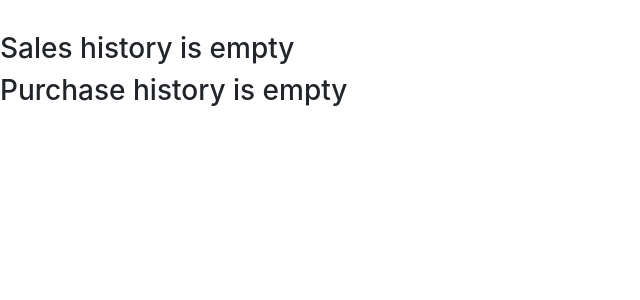
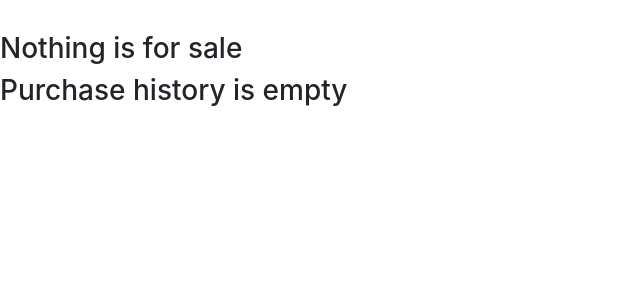
Before and after one commit to alexk318/onlineStore, a Flask app: a page that uses main/templates/statistics_page.html in a window 1280 px wide. Shown: the part 56-356 px from the top of the page, without its empty margins (0-640 px from the left). Run offline with Flask 2, Linux system fonts and the light colour scheme; the visitor is signed in with stand-in values (Sample User, id 1); data comes from the database, SQL or seed files in the repository; data that the repository does not hold is empty; some libraries are stand-ins or nearby versions.

```diff
--- a/main/templates/statistics_page.html
+++ b/main/templates/statistics_page.html
@@ -28,10 +28,10 @@
     {% endif %}
 
     {% if specific_user_products %}
-        <h3>Sales history:</h3>
+        <h3>Now on sale:</h3>
 
     {% else %}
-        <h3>Sales history is empty</h3>
+        <h3>Nothing is for sale</h3>
 
     {% endif %}
 
```
